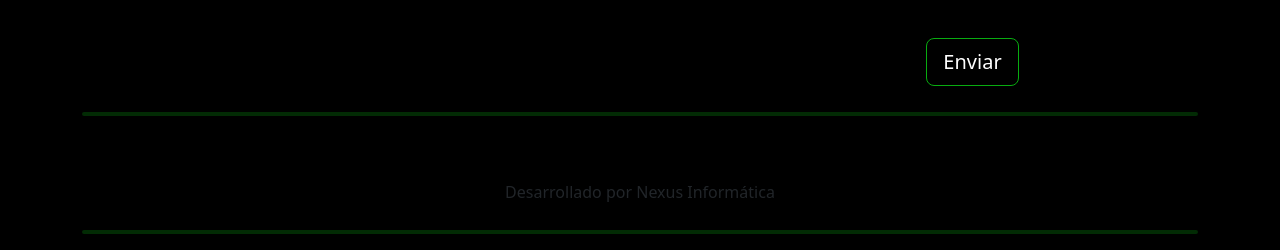
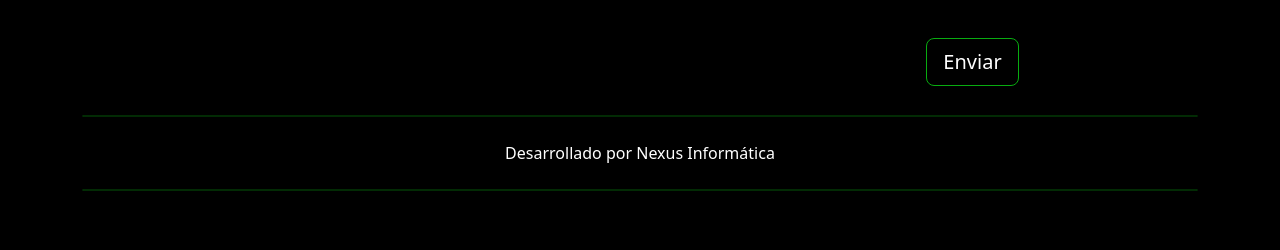
Before and after one commit to danhomes47/danhomes47.github.io, a plain HTML site: page index.html in a window 1280 px wide. Shown: the part 2104-2354 px from the top of the page. After the commit the page ends 2324 px from the top, so only its background shows below. Drawn offline with Linux system fonts and the light colour scheme; no server answers; files whose address does not match are found by name; a web font is replaced by a local one.

Commit message:
Add files via upload
Agregado estilos para el footer

```diff
--- a/css/estilo.css
+++ b/css/estilo.css
@@ -320,11 +320,24 @@ p {
 
 /* Config de la linea final */
 .linea-final {
-   margin-top: 10px;
-   margin-bottom: 3em;
+   margin-top: 0.5em;
+   margin-bottom: 0.5em;
 }
 
 .linea-final hr {
-   border: 2px solid #08ac10;
+   border: 1px solid #08ac10;
    border-radius: 3px;
 }
+
+/* footer */
+
+.footer-style {
+    padding: 5px;
+}
+footer {
+  color: white;
+}
+footer .footer-col {
+  margin: 0;
+  padding: 0px;
+}
```
